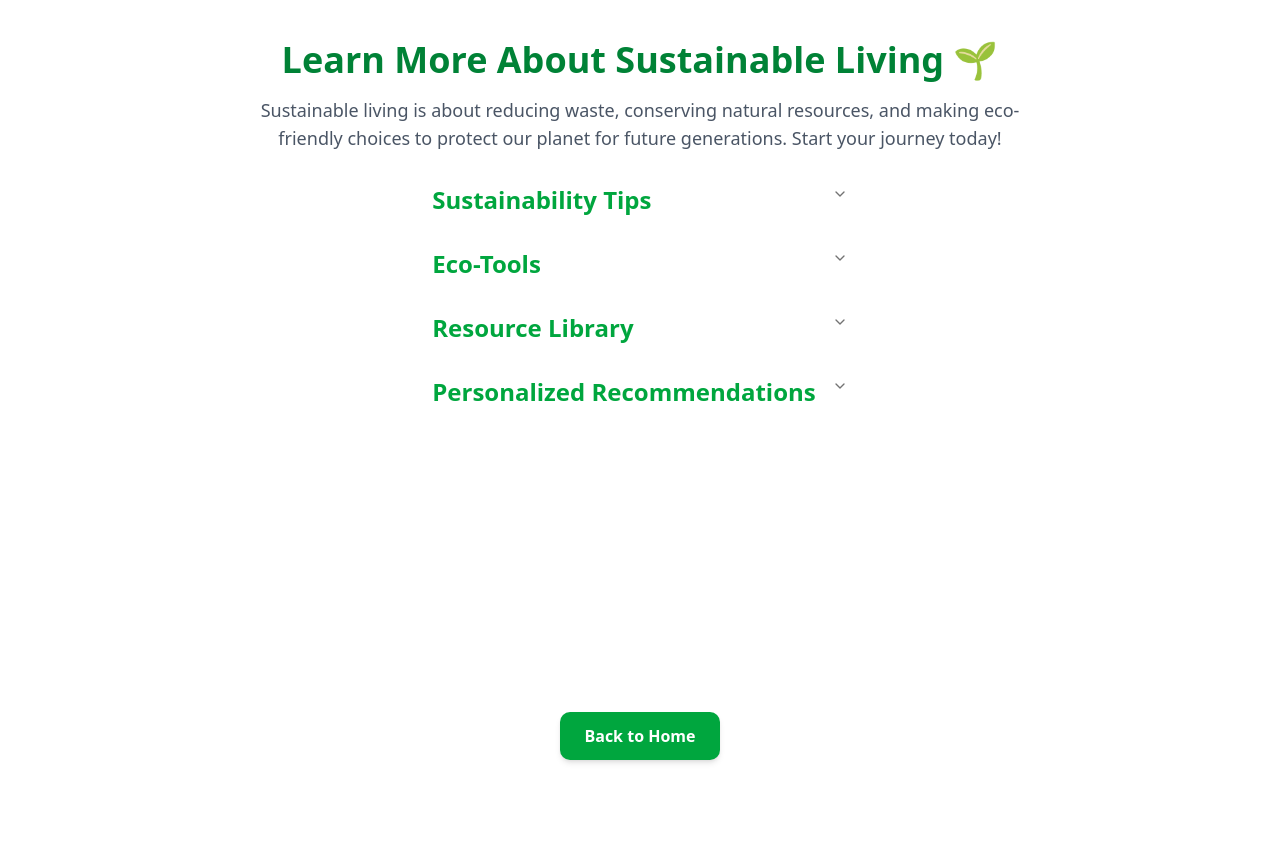
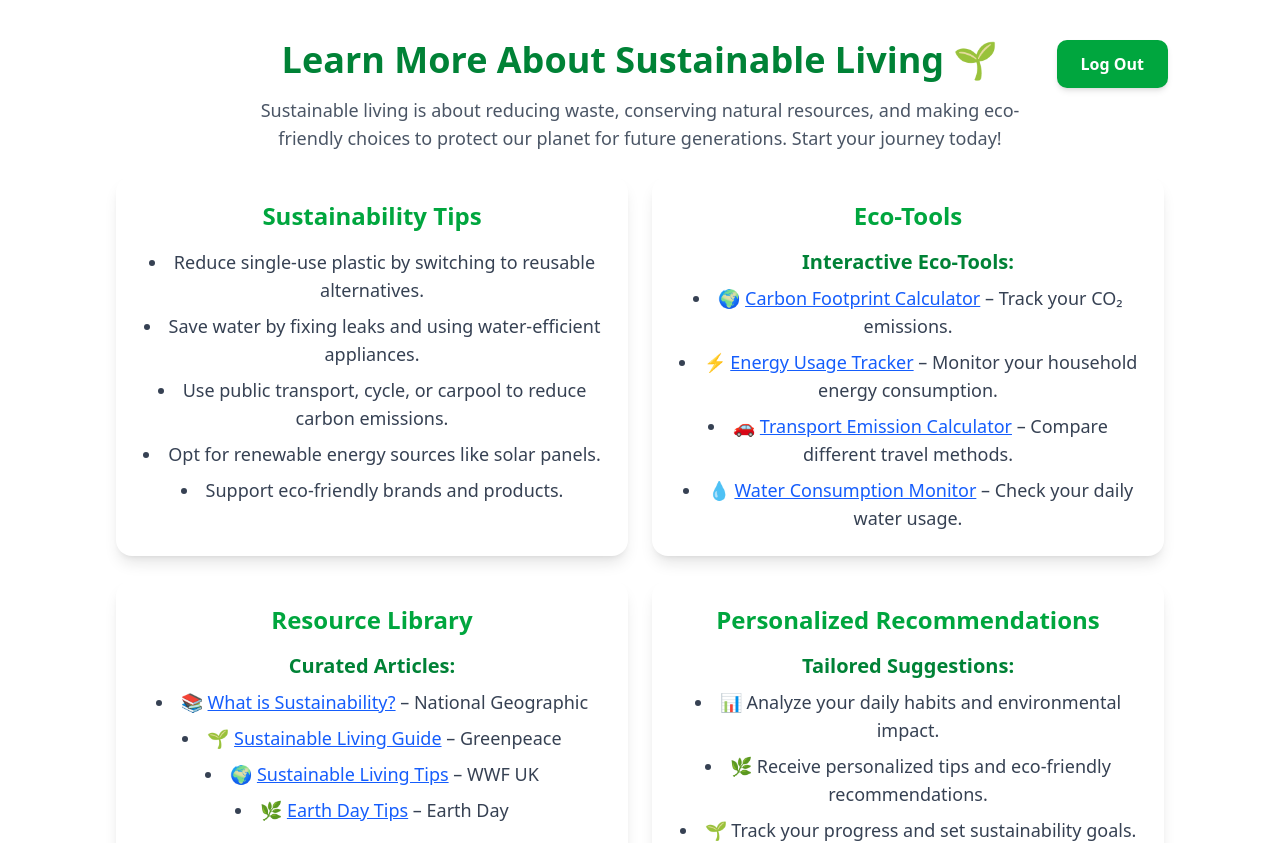
Before and after one commit to FullStackDevloperShubham/Sustainable-Living-Guide, a React (Vite) app in the folder Front-end/: page /LearnMore in a window 1280 px wide. Shown: the top 843 px of the page. Before the commit the page ends 800 px from the top, so only its background shows below. Built offline with nearby package versions, Linux system fonts and the light colour scheme.

Commit message:
LogIn LogOut Implemented

```diff
--- a/Front-end/src/App.jsx
+++ b/Front-end/src/App.jsx
@@ -12,11 +12,9 @@ function App() {
 
   return (
     <>
-      {/* <Home/> */}
       <Router>
         <Routes>
           <Route path="/" element={<Home />} />
-          {/* <Route path="/" element={<LogIn/>} /> */}
           <Route path="/LearnMore" element={<LearnMore />} />
         </Routes>
       </Router>
--- a/Front-end/src/Components/LearnMore/LearnMore.jsx
+++ b/Front-end/src/Components/LearnMore/LearnMore.jsx
@@ -1,4 +1,5 @@
 import { Link } from "react-router-dom";
+import LogOut from '../LogOut/LogOut.jsx'
 import {
     Accordion,
     AccordionContent,
@@ -7,9 +8,15 @@ import {
 } from "@/components/ui/accordion"
 
 
+
 const LearnMore = () => {
     return (
         <div className="bg-white min-h-screen flex flex-col items-center text-center px-6">
+
+            {/* LogOut */}
+            <LogOut />
+
+
             {/* Heading at the Top */}
             <div className="mt-10">
                 <h1 className="text-4xl font-bold text-green-700 mb-4">
@@ -24,112 +31,58 @@ const LearnMore = () => {
 
             {/* Spacer - Pushes button to bottom */}
             {/* key fetures added with their names */}
-            <div className="flex-grow">
-                {/* Sustainability Tips: */}
-                <div className="text-gray-900 mt-4 w-full max-w-2xl mx-auto">
-                    <Accordion type="single" collapsible>
-                        <AccordionItem value="item-1">
-                            <AccordionTrigger>
-                                <h4 className="text-2xl font-semibold cursor-pointer text-green-600">
-                                    Sustainability Tips
-                                </h4>
-                            </AccordionTrigger>
-                            <AccordionContent>
-                                <ul className="list-disc list-inside text-lg text-gray-700 space-y-2">
+
+            <div className="flex flex-wrap justify-center gap-6 p-6">
+                {/* Sustainability Tips Card */}
+                <div className="bg-white shadow-lg rounded-2xl p-6 w-full max-w-lg">
+                    <h4 className="text-2xl font-semibold text-green-600">Sustainability Tips</h4>
+                    <ul className="list-disc list-inside text-lg text-gray-700 mt-4 space-y-2">
                         <li>Reduce single-use plastic by switching to reusable alternatives.</li>
                         <li>Save water by fixing leaks and using water-efficient appliances.</li>
                         <li>Use public transport, cycle, or carpool to reduce carbon emissions.</li>
                         <li>Opt for renewable energy sources like solar panels.</li>
                         <li>Support eco-friendly brands and products.</li>
                     </ul>
-                            </AccordionContent>
-                        </AccordionItem>
-                    </Accordion>
+                </div>
 
-                    {/* second section */}
-                    {/* eco tools */}
-                    <Accordion type="single" collapsible>
-                        <AccordionItem value="item-1">
-                            <AccordionTrigger>
-                                <h4 className="text-2xl font-semibold cursor-pointer text-green-600">
-                                    Eco-Tools
-                                </h4>
-                            </AccordionTrigger>
-                            <AccordionContent>
-                                <ul className="list-disc list-inside text-lg text-gray-700 space-y-2">
+                {/* Eco-Tools Card */}
+                <div className="bg-white shadow-lg rounded-2xl p-6 w-full max-w-lg">
+                    <h4 className="text-2xl font-semibold text-green-600">Eco-Tools</h4>
                     <h5 className="text-xl font-semibold text-green-700 mt-4">Interactive Eco-Tools:</h5>
-                                    <ul className="list-disc list-inside text-lg text-gray-700 space-y-2">
+                    <ul className="list-disc list-inside text-lg text-gray-700 mt-2 space-y-2">
                         <li>🌍 <a href="https://www.carbonfootprint.com/calculator.aspx" className="text-blue-600 underline">Carbon Footprint Calculator</a> – Track your CO₂ emissions.</li>
                         <li>⚡ <a href="https://www.fusioncharts.com/demos/dashboards/smart-energy-monitoring-dashboard/" className="text-blue-600 underline">Energy Usage Tracker</a> – Monitor your household energy consumption.</li>
                         <li>🚗 <a href="https://www.carboncare.org/en/co2-emissions-calculator" className="text-blue-600 underline">Transport Emission Calculator</a> – Compare different travel methods.</li>
                         <li>💧 <a href="https://ics-asso.org/wp-content/uploads/2018/04/Chap-3_Water-use_How-to-monitor-the-water-consumption_factsheet.pdf" className="text-blue-600 underline">Water Consumption Monitor</a> – Check your daily water usage.</li>
                     </ul>
-                                    <li>Support eco-friendly brands and products.</li>
-                                </ul>
-                            </AccordionContent>
-                        </AccordionItem>
-                    </Accordion>
+                </div>
 
-                    {/* third section */}
-                    {/* Resource Library: Curated articles, videos, and guides on sustainable practices. */}
-                    <Accordion type="single" collapsible>
-                        <AccordionItem value="item-1">
-                            <AccordionTrigger>
-                                <h4 className="text-2xl font-semibold cursor-pointer text-green-600">
-                                    Resource Library
-                                </h4>
-                            </AccordionTrigger>
-                            <AccordionContent>
-                                <ul className="list-disc list-inside text-lg text-gray-700 space-y-2">
+                {/* Resource Library Card */}
+                <div className="bg-white shadow-lg rounded-2xl p-6 w-full max-w-lg">
+                    <h4 className="text-2xl font-semibold text-green-600">Resource Library</h4>
                     <h5 className="text-xl font-semibold text-green-700 mt-4">Curated Articles:</h5>
-                                    <ul className="list-disc list-inside text-lg text-gray-700 space-y-2">
+                    <ul className="list-disc list-inside text-lg text-gray-700 mt-2 space-y-2">
                         <li>📚 <a href="https://www.nationalgeographic.com/environment/article/what-is-sustainability" className="text-blue-600 underline">What is Sustainability?</a> – National Geographic</li>
                         <li>🌱 <a href="https://www.greenpeace.org/usa/sustainable-living/" className="text-blue-600 underline">Sustainable Living Guide</a> – Greenpeace</li>
                         <li>🌍 <a href="https://www.wwf.org.uk/thingsyoucando" className="text-blue-600 underline">Sustainable Living Tips</a> – WWF UK</li>
                         <li>🌿 <a href="https://www.earthday.org/earth-day-tips/" className="text-blue-600 underline">Earth Day Tips</a> – Earth Day</li>
                     </ul>
-                                    <li>Support eco-friendly brands and products.</li>
-                                </ul>
-                            </AccordionContent>
-                        </AccordionItem>
-                    </Accordion>
+                </div>
 
-                    {/* forth section */}
-                    {/* Personalized Recommendations: Tailored suggestions based on user habits and */}
-                    <Accordion type="single" collapsible>
-                        <AccordionItem value="item-1">
-                            <AccordionTrigger>
-                                <h4 className="text-2xl font-semibold cursor-pointer text-green-600">
-                                    Personalized Recommendations
-                                </h4>
-                            </AccordionTrigger>
-                            <AccordionContent>
-                                <ul className="list-disc list-inside text-lg text-gray-700 space-y-2">
+                {/* Personalized Recommendations Card */}
+                <div className="bg-white shadow-lg rounded-2xl p-6 w-full max-w-lg">
+                    <h4 className="text-2xl font-semibold text-green-600">Personalized Recommendations</h4>
                     <h5 className="text-xl font-semibold text-green-700 mt-4">Tailored Suggestions:</h5>
-                                    <ul className="list-disc list-inside text-lg text-gray-700 space-y-2">
+                    <ul className="list-disc list-inside text-lg text-gray-700 mt-2 space-y-2">
                         <li>📊 Analyze your daily habits and environmental impact.</li>
                         <li>🌿 Receive personalized tips and eco-friendly recommendations.</li>
                         <li>🌱 Track your progress and set sustainability goals.</li>
                         <li>🌍 Join a community of like-minded individuals and share your journey.</li>
                     </ul>
-                                    <li>Support eco-friendly brands and products.</li>
-                                </ul>
-                            </AccordionContent>
-                        </AccordionItem>
-                    </Accordion>
                 </div>
             </div>
 
 
-
-            {/* Back to Home Button at the Bottom */}
-            <div className="mb-10">
-                <Link to="/">
-                    <button className="px-6 py-3 bg-green-600 text-white font-semibold rounded-lg shadow-md hover:bg-green-700 transition duration-300">
-                        Back to Home
-                    </button>
-                </Link>
-            </div>
         </div>
     );
 };
--- a/Front-end/src/Components/LogIn/LogIn.jsx
+++ b/Front-end/src/Components/LogIn/LogIn.jsx
@@ -3,10 +3,13 @@ import { useAuth0 } from "@auth0/auth0-react";
 const LogIn = () => {
 
     const {user ,loginWithRedirect} = useAuth0();
-    console.log(user)
+    // redirect the use after login to learn more page
+    if(user){
+        window.location.href = "/LearnMore";
+    }
 
     return (
-        <button onClick={event => loginWithRedirect()}>loginWithRedirect</button>
+        <button  className="px-6 py-3 mt-10 bg-green-600 text-white font-semibold rounded-lg shadow-md hover:bg-green-700 transition duration-300 absolute top-0 right-0 m-4 flex space-x-2" onClick={event => loginWithRedirect()}>logIn</button>
     )
 }
 
--- /dev/null
+++ b/Front-end/src/Components/LogOut/LogOut.jsx
@@ -0,0 +1,14 @@
+import { useAuth0 } from '@auth0/auth0-react'
+const LogOut = () => {
+    const { logout } = useAuth0();
+
+
+
+    return (
+        <button className="px-6 py-3 mt-10 bg-green-600 text-white font-semibold rounded-lg shadow-md hover:bg-green-700 transition duration-300 absolute top-0 right-0 m-4 flex space-x-2 mr-28"  onClick={() => logout({ logoutParams: { returnTo: window.location.origin } })}>
+            Log Out
+        </button>
+    )
+}
+
+export default LogOut;
--- a/Front-end/src/main.jsx
+++ b/Front-end/src/main.jsx
@@ -6,15 +6,13 @@ import App from './App.jsx'
 import { Auth0Provider } from '@auth0/auth0-react';
 
 createRoot(document.getElementById('root')).render(
-  <StrictMode>
     <Auth0Provider
-    domain="dev-6oit16hd66vxpvzv.us.auth0.com"
-    clientId="qszqPArMLHXHoIvBy5zpHRWlQQsig4Bu"
-    authorizationParams={{
-      redirect_uri: window.location.origin
-    }}
+   domain="dev-6oit16hd66vxpvzv.us.auth0.com"
+   clientId="DbotOJuCLXpPv1BKyIh4kQplX7tlvBlu"
+   authorizationParams={{
+     redirect_uri: window.location.origin
+   }}
     >
       <App />
     </Auth0Provider>
-  </StrictMode>,
 )
```
Also changed, not shown: Front-end/src/Components/Home/Home.jsx (+17 -6 lines). Lines whose indentation alone changed are shown as unchanged.
